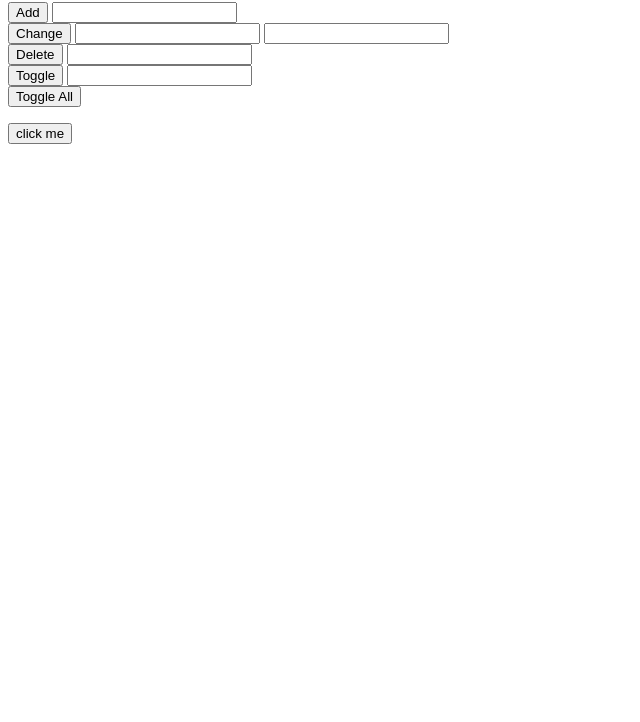
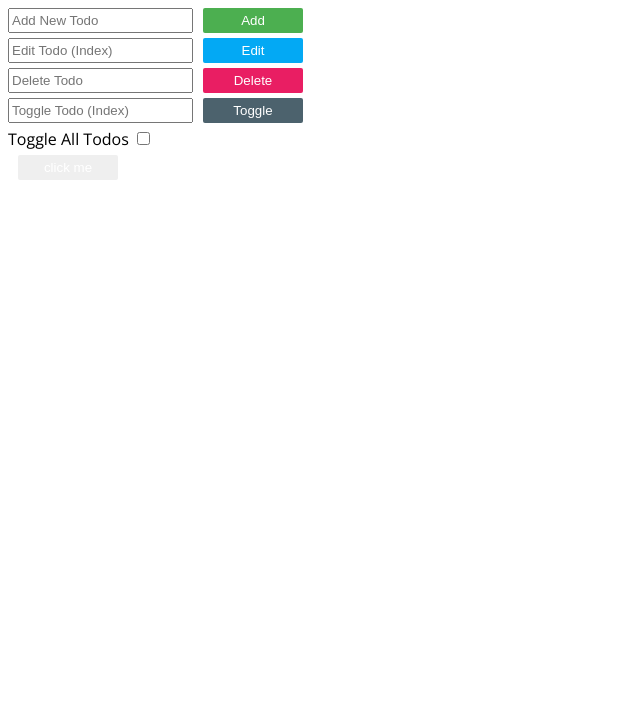
Before and after one commit to blacksag/To-Dos, a plain HTML site: page index.html in a window 1280 px wide. Shown: the part 78-800 px from the top of the page, without its empty margins (0-640 px from the left). Drawn offline with nearby package versions, Linux system fonts and the light colour scheme.

Commit message:
Added Styles. Updated markup. Toggle All Todos should be a checkbox ( or toggle ).

```diff
--- a/index.html
+++ b/index.html
@@ -1,39 +1,70 @@
 <!DOCTYPE html>
 <html>
-
   <head>
+    <meta charset="UTF-8" />
+    <meta name="viewport" content="width=device-width, initial-scale=1.0" />
+    <meta http-equiv="X-UA-Compatible" content="ie=edge" />
     <title>My TODOS</title>
+    <link rel="stylesheet" href="styles/styles.css" />
+    <style>
+      @import url("https://fonts.googleapis.com/css?family=Open+Sans&display=swap");
+    </style>
   </head>
-
   <body>
     <h1>TO-DOs</h1>
-	<div>
-		<button onclick="handler.addTodos()">Add</button>
-		<input type="text" id="todoAddTextInput">
+    <div class="todos">
+      <div class="todo-actions">
+        <div class="todo-action">
+          <input type="text" id="todoAddTextInput" placeholder="Add New Todo" />
+          <button class="button--add" onclick="handler.addTodos()">Add</button>
         </div>
-	<div>
-		<button onclick="handler.changeTodos()">Change</button>
-		<input type="number" id="todoChangePositionInput">
-		<input type="text" id="todoChangeNameInput">
+        <div class="todo-action">
+          <input
+            type="number"
+            id="todoChangePositionInput"
+            placeholder="Edit Todo (Index)"
+          />
+          <button class="button--change" onclick="handler.changeTodos()">
+            Edit
+          </button>
         </div>
-	<div>
-		<button onclick="handler.deleteTodos()">Delete</button>
-		<input type="number" id="todoDeletePositionInput">
+        <div class="todo-action">
+          <input
+            type="text"
+            id="todoChangeNameInput"
+            placeholder="Delete Todo"
+          />
+          <button class="button--delete" onclick="handler.deleteTodos()">
+            Delete
+          </button>
         </div>
-	<div>
-		<button onclick="handler.toggleCompleted()">Toggle</button>
-		<input type="number" id="todoTogglePositionInput"></div>
+        <div class="todo-action">
+          <input
+            type="number"
+            id="todoDeletePositionInput"
+            placeholder="Toggle Todo (Index)"
+          />
+          <button class="button--toggle" onclick="handler.toggleCompleted()">
+            Toggle
+          </button>
         </div>
-	<div>
-		<button onclick="handler.toggleAll()">Toggle All</button>
+        <div class="todo-action">
+          <label for="toggleAll">
+            Toggle All Todos
+            <input
+              type="checkbox"
+              name="toggleAll"
+              id="toggleAll"
+              onchange="handler.toggleAll()"
+            />
+          </label>
         </div>
-	<div>
-		<ul></ul>
+      </div>
+      <ul class="todos-list"></ul>
     </div>
     <div>
       <button>click me</button>
     </div>
     <script type="text/javascript" src="todos.js"></script>
   </body>
-
 </html>
--- /dev/null
+++ b/styles/styles.css
@@ -0,0 +1,48 @@
+html {
+  font-family: 'Open Sans', sans-serif;
+}
+
+body {
+  font-family: inherit;
+}
+
+.todo-action {
+  display: flex;
+  margin: 5px 0;
+}
+
+button {
+  border: 0;
+  border-radius: 2px;
+  color: white;
+  max-width: 100px;
+  padding: 5px 10px;
+  width: 100%;
+  margin-left: 10px;
+}
+
+.button--add {
+  background-color: #4caf50;
+}
+
+.button--change {
+  background-color: #03a9f4;
+}
+
+.button--delete {
+  background-color: #e91e63;
+}
+
+.button--toggle {
+  background-color: #4c626d;
+}
+
+.todos-list {
+  list-style: none;
+  margin: 0;
+  padding: 0;
+}
+
+.todos-list li {
+  margin: 10px 0;
+}
--- a/todos.js
+++ b/todos.js
@@ -1,6 +1,5 @@
 var todoList = {
-
-	todos : [],
+  todos: [],
 
   // displayTodos : function() {										//for displaying in console
   // 	if (this.todos.length === 0) {
@@ -19,33 +18,33 @@ var todoList = {
   // 	}
   // },
 
-	addTodos : function(todoText) {
+  addTodos: function(todoText) {
     this.todos.push({
-			todoText : todoText,
-			completed : false
+      todoText: todoText,
+      completed: false
     });
   },
 
-	changeTodos : function(position,todoText) {
+  changeTodos: function(position, todoText) {
     var todo = this.todos[position];
     todo.todoText = todoText;
   },
 
-	deleteTodos : function (position) {
-		this.todos.splice(position,1);
+  deleteTodos: function(position) {
+    this.todos.splice(position, 1);
   },
 
-	toggleCompleted : function (position) {
+  toggleCompleted: function(position) {
     var todo = this.todos[position];
     todo.completed = !todo.completed;
   },
 
-	toggleAll : function () {
+  toggleAll: function() {
     var totalTodos = this.todos.length;
     var completedTodos = 0;
 
     //get number of completed todos
-		this.todos.forEach( function (todo) {
+    this.todos.forEach(function(todo) {
       if (todo.completed === true) {
         completedTodos++;
       }
@@ -53,109 +52,109 @@ var todoList = {
 
     //if everything is true make everything false
     if (completedTodos === totalTodos) {
-			this.todos.forEach( function (todo) {
+      this.todos.forEach(function(todo) {
         todo.completed = false;
       });
     }
     //otherwise make all true
     else {
-			this.todos.forEach( function (todo) {
+      this.todos.forEach(function(todo) {
         todo.completed = true;
       });
     }
-
   }
 };
 
 var handler = {
-	size : 0,
+  size: 0,
 
-	addTodos : function() {
-		var todoAddTextInput = document.getElementById('todoAddTextInput');
-		if (todoAddTextInput.value === '') {
+  addTodos: function() {
+    var todoAddTextInput = document.getElementById("todoAddTextInput");
+    if (todoAddTextInput.value === "") {
       this.emptyHandler();
-		}
-		else {
+    } else {
       todoList.addTodos(todoAddTextInput.value);
-			todoAddTextInput.value = '';
+      todoAddTextInput.value = "";
       this.size++;
       view.displayTodos();
     }
   },
 
-	changeTodos : function() {
-		var todoChangePositionInput = document.getElementById('todoChangePositionInput');
-		var todoChangeNameInput = document.getElementById('todoChangeNameInput');
+  changeTodos: function() {
+    var todoChangePositionInput = document.getElementById(
+      "todoChangePositionInput"
+    );
+    var todoChangeNameInput = document.getElementById("todoChangeNameInput");
     var inputValue = todoChangePositionInput.valueAsNumber;
-		if (todoChangePositionInput.value === '' || todoChangeNameInput.value === '') {
+    if (
+      todoChangePositionInput.value === "" ||
+      todoChangeNameInput.value === ""
+    ) {
       this.emptyHandler();
-		}
-		else if (inputValue >= this.size || inputValue < 0) {
+    } else if (inputValue >= this.size || inputValue < 0) {
       this.indexHandler(this.size);
-		}
-		else {
-			todoList.changeTodos(inputValue,todoChangeNameInput.value);
-			todoChangePositionInput.value = '';
-			todoChangeNameInput.value = '';
+    } else {
+      todoList.changeTodos(inputValue, todoChangeNameInput.value);
+      todoChangePositionInput.value = "";
+      todoChangeNameInput.value = "";
       view.displayTodos();
     }
   },
 
-	deleteTodos : function() {
-		var todoDeletePositionInput = document.getElementById('todoDeletePositionInput');
+  deleteTodos: function() {
+    var todoDeletePositionInput = document.getElementById(
+      "todoDeletePositionInput"
+    );
     var inputValue = todoDeletePositionInput.valueAsNumber;
-		if (todoDeletePositionInput.value === '') {
+    if (todoDeletePositionInput.value === "") {
       this.emptyHandler();
-		}
-		else if (inputValue >= this.size || inputValue < 0) {
+    } else if (inputValue >= this.size || inputValue < 0) {
       this.indexHandler(this.size);
-		}
-		else {
+    } else {
       todoList.deleteTodos(inputValue);
-			todoDeletePositionInput.value = '';
+      todoDeletePositionInput.value = "";
       this.size--;
       view.displayTodos();
     }
   },
 
-	advanceDeleteTodos : function(position) {
+  advanceDeleteTodos: function(position) {
     todoList.deleteTodos(position);
     this.size--;
     view.displayTodos();
   },
 
-	toggleCompleted : function() {
-		var todoTogglePositionInput = document.getElementById('todoTogglePositionInput');
+  toggleCompleted: function() {
+    var todoTogglePositionInput = document.getElementById(
+      "todoTogglePositionInput"
+    );
     var inputValue = todoTogglePositionInput.valueAsNumber;
-		if (todoTogglePositionInput.value === '' ) {
+    if (todoTogglePositionInput.value === "") {
       this.emptyHandler();
-		}
-		else  if (inputValue >= this.size || inputValue < 0) {
+    } else if (inputValue >= this.size || inputValue < 0) {
       this.indexHandler(this.size);
-		}
-		else
-		{
+    } else {
       todoList.toggleCompleted(todoTogglePositionInput.valueAsNumber);
-			todoTogglePositionInput.value = '';
+      todoTogglePositionInput.value = "";
       view.displayTodos();
     }
   },
 
-	advanceToggleCompleted : function(position) {
+  advanceToggleCompleted: function(position) {
     todoList.toggleCompleted(position);
     view.displayTodos();
   },
 
-	toggleAll : function() {
+  toggleAll: function() {
     todoList.toggleAll();
     view.displayTodos();
   },
 
-	emptyHandler : function() {
+  emptyHandler: function() {
     window.alert("Enter some value!");
   },
 
-	indexHandler : function (s) {
+  indexHandler: function(s) {
     window.alert("Index out of size!\n" + s + " is the maximum size!!");
   }
 };
@@ -167,49 +166,47 @@ var handler = {
 // 	console.log(todoTextInput.value);
 // });
 
-
 var view = {
-	displayTodos : function() {
-		var todosUl = document.querySelector('ul');
+  displayTodos: function() {
+    var todosUl = document.querySelector("ul");
     var size = todoList.todos.length;
-		todosUl.innerHTML = '';
-		todoList.todos.forEach(function (todo,position) {
-				var todoLi = document.createElement('li');
-				var todoText = '';
+    todosUl.innerHTML = "";
+    todoList.todos.forEach(function(todo, position) {
+      var todoLi = document.createElement("li");
+      var todoText = "";
       if (todo.completed === true) {
-					todoText = '(x) ' + todo.todoText + '  ';
-				}
-				else {
-					todoText = '( ) ' + todo.todoText + '  ';
+        todoText = "(x) " + todo.todoText + "  ";
+      } else {
+        todoText = "( ) " + todo.todoText + "  ";
       }
       todoLi.textContent = todoText;
       todoLi.id = position;
+      todoLi.appendChild(this.createToggleButton());
       todoLi.appendChild(this.createDeleteButton());
-				todoLi.appendChild(this.createToggleButton());
       todosUl.appendChild(todoLi);
-			},this);
+    }, this);
   },
 
-	createDeleteButton : function() {
-		var deleteButton =  document.createElement('button');
-		deleteButton.textContent = 'Delete';
-		deleteButton.className = 'advanceDeleteButton';
+  createDeleteButton: function() {
+    var deleteButton = document.createElement("button");
+    deleteButton.textContent = "Delete";
+    deleteButton.classList.add("button--delete");
     deleteButton.onclick = function() {
-			var position = this.parentNode.id;     //this->deleteButton
+      var position = this.parentNode.id; //this->deleteButton
       //console.log(this.parentNode)
       handler.advanceDeleteTodos(position);
-		}
+    };
     return deleteButton;
   },
 
-	createToggleButton : function() {
-		var toggleButton = document.createElement('button');
-		toggleButton.textContent = 'Toggle';
-		toggleButton.className = 'advanceToggleButton';
+  createToggleButton: function() {
+    var toggleButton = document.createElement("button");
+    toggleButton.textContent = "Toggle";
+    toggleButton.classList.add("button--toggle");
     toggleButton.onclick = function() {
       var position = this.parentNode.id;
       handler.advanceToggleCompleted(position);
-		}
+    };
     return toggleButton;
   }
 };
```
Lines whose indentation alone changed are shown as unchanged.
